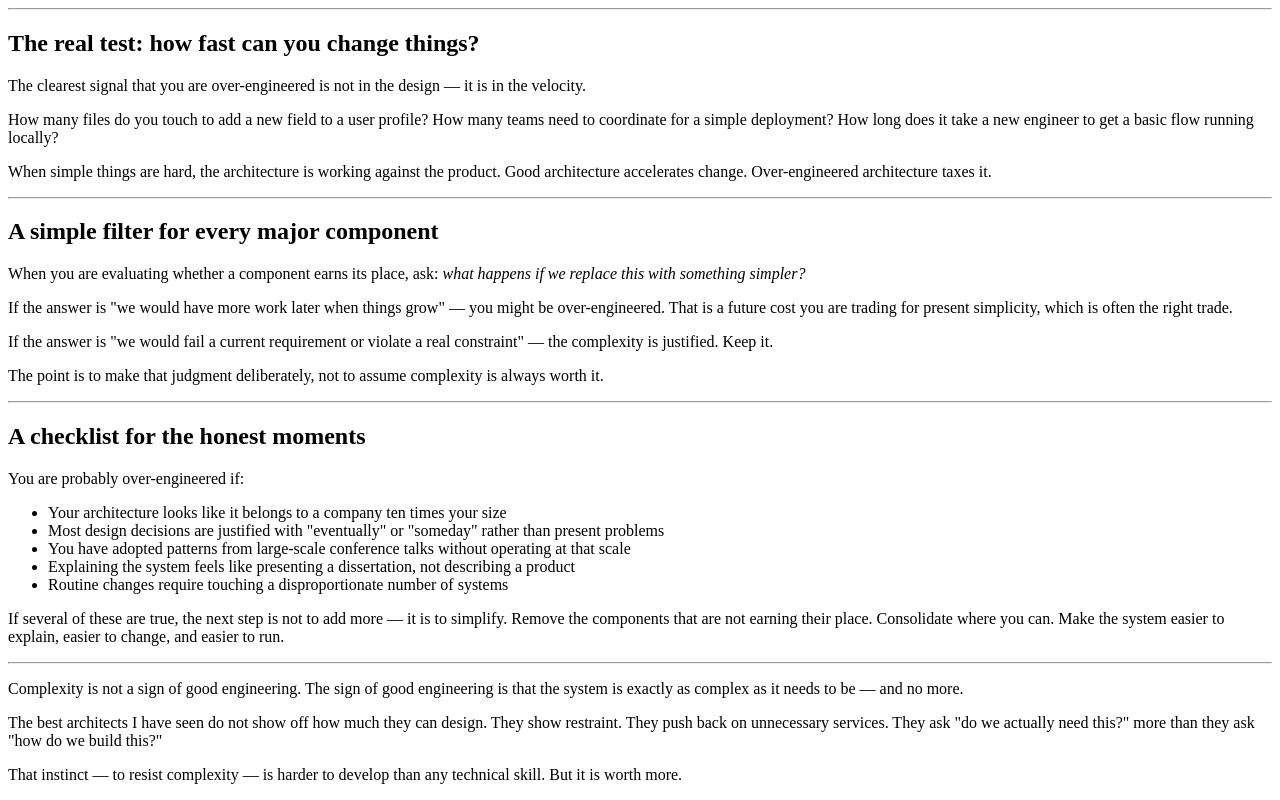
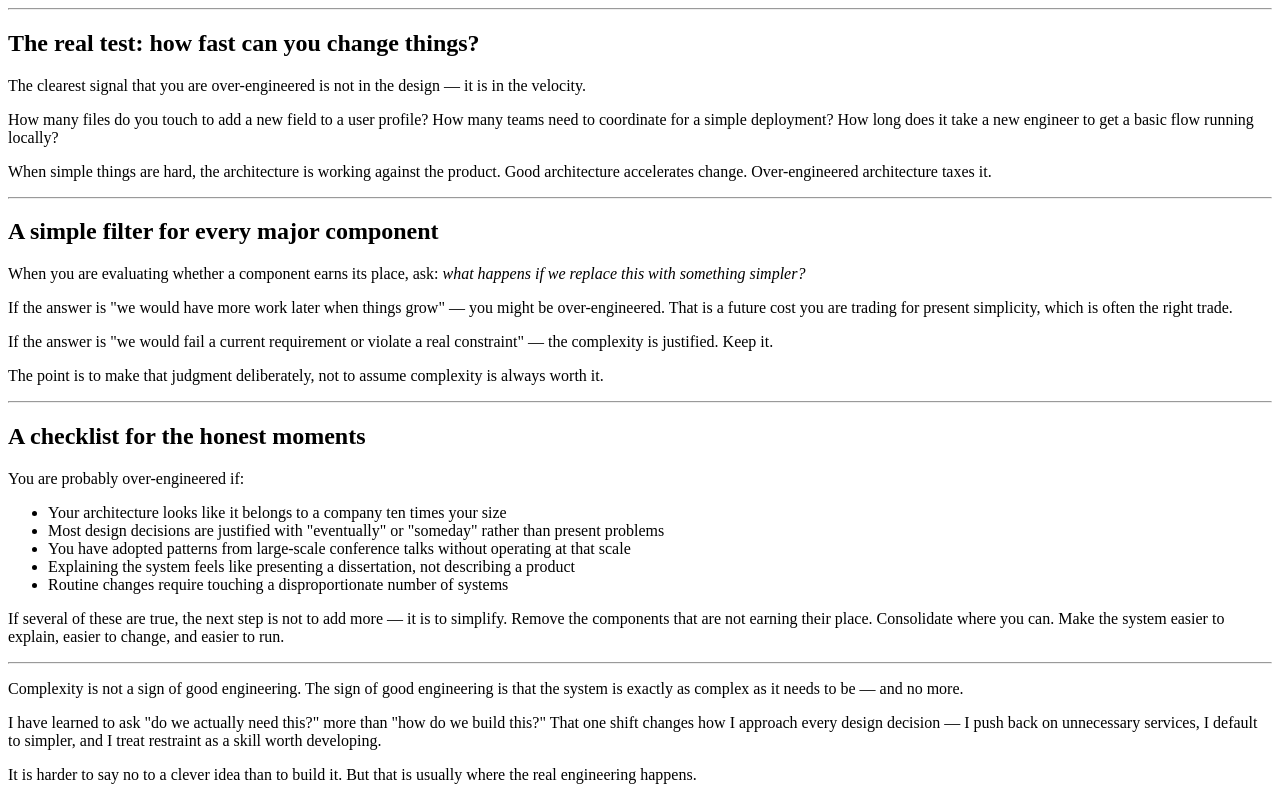
Before and after one commit to krishnaMohan2501/krishna-vault, a Next.js app: page /blog/spot-over-engineering in a window 1280 px wide. Shown: the part 1649-2449 px from the top of the page. Built offline with nearby package versions, Linux system fonts and the light colour scheme.

Commit message:
update closing: rewrite in first person I

```diff
--- a/pages/blog/spot-over-engineering.mdx
+++ b/pages/blog/spot-over-engineering.mdx
@@ -132,6 +132,6 @@ If several of these are true, the next step is not to add more — it is to simp
 
 Complexity is not a sign of good engineering. The sign of good engineering is that the system is exactly as complex as it needs to be — and no more.
 
-The best architects I have seen do not show off how much they can design. They show restraint. They push back on unnecessary services. They ask "do we actually need this?" more than they ask "how do we build this?"
+I have learned to ask "do we actually need this?" more than "how do we build this?" That one shift changes how I approach every design decision — I push back on unnecessary services, I default to simpler, and I treat restraint as a skill worth developing.
 
-That instinct — to resist complexity — is harder to develop than any technical skill. But it is worth more.
+It is harder to say no to a clever idea than to build it. But that is usually where the real engineering happens.
```
